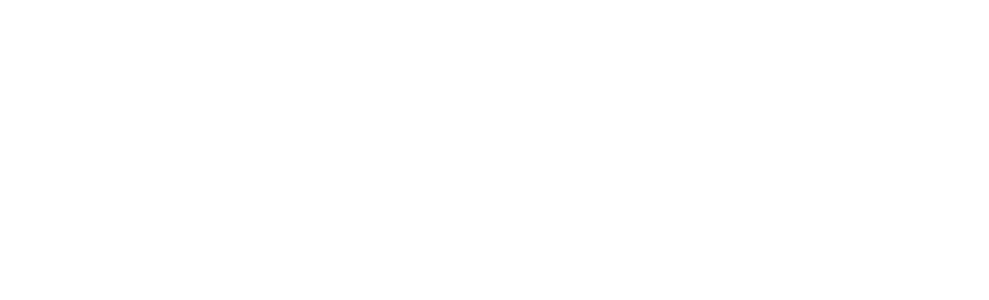
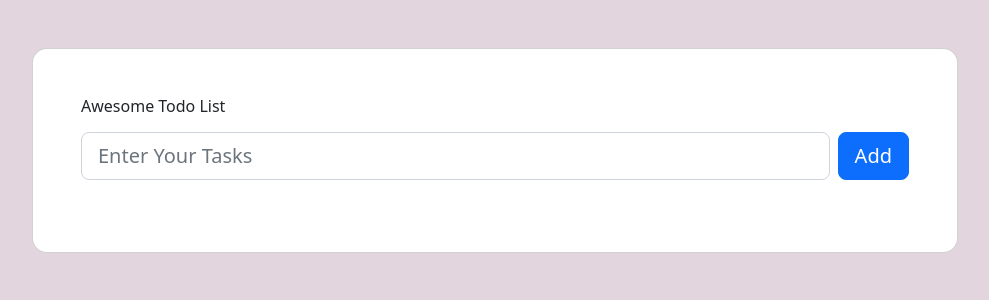
Before and after one commit to prakash-naikwadi/to-do-list-app, a React (Create React App) app: page / in a window 1280 px wide. Shown: the top 300 px of the page, without its empty margins (145-1134 px from the left). Built offline with nearby package versions, Linux system fonts and the light colour scheme.

Commit message:
all new code added with improved code and better component structure

```diff
--- a/package.json
+++ b/package.json
@@ -9,6 +9,7 @@
     "react": "^18.2.0",
     "react-dom": "^18.2.0",
     "react-scripts": "5.0.1",
+    "uuid": "^9.0.0",
     "web-vitals": "^2.1.4"
   },
   "scripts": {
--- a/src/App.js
+++ b/src/App.js
@@ -1,5 +1,7 @@
+import ToDoList from "./components/ToDoList";
+
 function App() {
-  return <div className="App"></div>;
+  return <ToDoList />;
 }
 
 export default App;
--- /dev/null
+++ b/src/components/Form.js
@@ -0,0 +1,44 @@
+import React from "react";
+import { useState } from "react";
+
+function Form({ getUserInput }) {
+  const [input, setInput] = useState("");
+  const handleInput = (e) => {
+    setInput(e.target.value);
+  };
+
+  const handleAdd = (e) => {
+    e.preventDefault();
+    if (input) {
+      getUserInput(input);
+      setInput("");
+    }
+  };
+  return (
+    <form
+      id="task-form"
+      className="d-flex justify-content-center align-items-center mb-4"
+    >
+      <div className="form-outline flex-fill">
+        <input
+          id="task-input"
+          type="text"
+          className="form-control form-control-lg"
+          placeholder="Enter Your Tasks"
+          value={input}
+          onChange={handleInput}
+        />
+      </div>
+      <button
+        id="submit-btn"
+        type="submit"
+        className="btn btn-primary btn-lg ms-2"
+        onClick={handleAdd}
+      >
+        Add
+      </button>
+    </form>
+  );
+}
+
+export default Form;
--- /dev/null
+++ b/src/components/List.js
@@ -0,0 +1,25 @@
+import React from "react";
+import ListItem from "./ListItem";
+
+function List({ data, getNewAddedItem, deleteItem }) {
+  // console.log(data, "data");
+  return (
+    <ul id="task-list" className="list-group mb-0">
+      {data
+        ? data.map((item) => {
+            // console.log(item);
+            return (
+              <ListItem
+                key={item.id}
+                {...item}
+                getNewAddedItem={getNewAddedItem}
+                deleteItem={deleteItem}
+              />
+            );
+          })
+        : ""}
+    </ul>
+  );
+}
+
+export default List;
--- /dev/null
+++ b/src/components/ListItem.js
@@ -0,0 +1,57 @@
+import React from "react";
+import { useRef } from "react";
+import { useState } from "react";
+
+function ListItem({ task, id, getNewAddedItem, deleteItem }) {
+  // console.log(id);
+  const [input, setInput] = useState(task);
+  const [itemID] = useState(id);
+
+  const [save, setSet] = useState(false);
+  const ref = useRef();
+
+  const handleEdit = () => {
+    if (!save) {
+      ref.current.removeAttribute("readOnly");
+      ref.current.focus();
+    } else {
+      ref.current.setAttribute("readOnly", "readonly");
+      getNewAddedItem([input, itemID]);
+    }
+    setSet(!save);
+  };
+
+  const handleInput = (e) => {
+    console.log(e.target.value);
+    setInput(e.target.value);
+  };
+
+  const handleDeleteItem = () => {
+    deleteItem(itemID);
+  };
+
+  return (
+    <li
+      className="list-group-item d-flex justify-content-between align-items-center border-start-0 border-top-0 border-end-0 border-bottom rounded-0 mb-2"
+      style={{ gap: "1rem" }}
+    >
+      <div className="d-flex align-items-center" style={{ flex: "1 1 0%" }}>
+        <input
+          className="form-control"
+          readOnly="readonly"
+          value={input}
+          ref={ref}
+          onChange={handleInput}
+        />
+      </div>
+      <button id="edit-btn" className="btn btn-success" onClick={handleEdit}>
+        {save ? "save" : "edit"}
+      </button>
+      <button className="btn btn-danger" onClick={handleDeleteItem}>
+        delete
+      </button>
+    </li>
+  );
+}
+
+export default ListItem;
--- /dev/null
+++ b/src/components/ToDoList.js
@@ -0,0 +1,68 @@
+import React, { useState } from "react";
+import { useEffect } from "react";
+import { v4 as uuidv4 } from "uuid";
+import Form from "./Form";
+import List from "./List";
+
+function ToDoList() {
+  const [task, setTask] = useState(
+    JSON.parse(localStorage.getItem("myData"))
+      ? JSON.parse(localStorage.getItem("myData"))
+      : []
+  );
+
+  const getUserInput = (input) => {
+    console.log(task);
+    const taskItem = { task: input, id: uuidv4() };
+    setTask((prevState) => [...prevState, taskItem]);
+    localStorage.setItem("myData", JSON.stringify(task));
+  };
+
+  const getNewAddedItem = (item) => {
+    // console.log(item);
+    setTask((prevState) =>
+      prevState.map((task) => {
+        if (task.id === item[1]) {
+          return { ...task, task: item[0], id: item[1] };
+        }
+        return task;
+      })
+    );
+  };
+
+  const deleteItem = (item) => {
+    const newTask = task.filter((taskItem) => {
+      return taskItem.id !== item;
+    });
+
+    setTask(newTask);
+  };
+
+  useEffect(() => {
+    localStorage.setItem("myData", JSON.stringify(task));
+  }, [task]);
+
+  return (
+    <section className="min-vh-100" style={{ backgroundColor: "#e2d5de" }}>
+      <div className="container py-5 h-100">
+        <div className="row d-flex justify-content-center align-items-center h-100">
+          <div className="col col-xl-10">
+            <div className="card" style={{ borderRadius: "15px" }}>
+              <div className="card-body p-5">
+                <h6 className="mb-3">Awesome Todo List</h6>
+                <Form getUserInput={getUserInput} />
+                <List
+                  data={task}
+                  getNewAddedItem={getNewAddedItem}
+                  deleteItem={deleteItem}
+                />
+              </div>
+            </div>
+          </div>
+        </div>
+      </div>
+    </section>
+  );
+}
+
+export default ToDoList;
```
Also changed, not shown: 1 other file (tests, documents, lock files or other folders).
